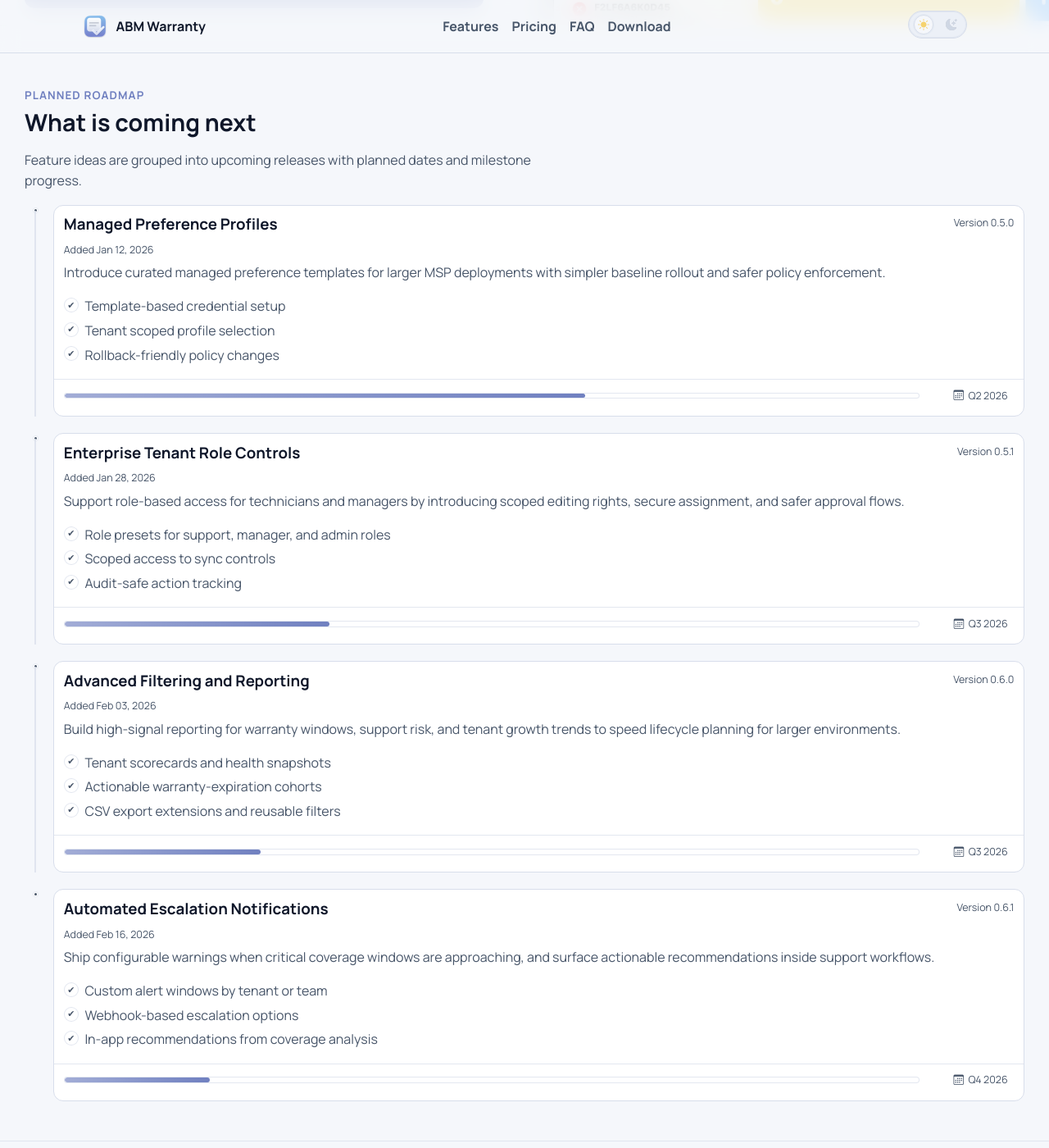
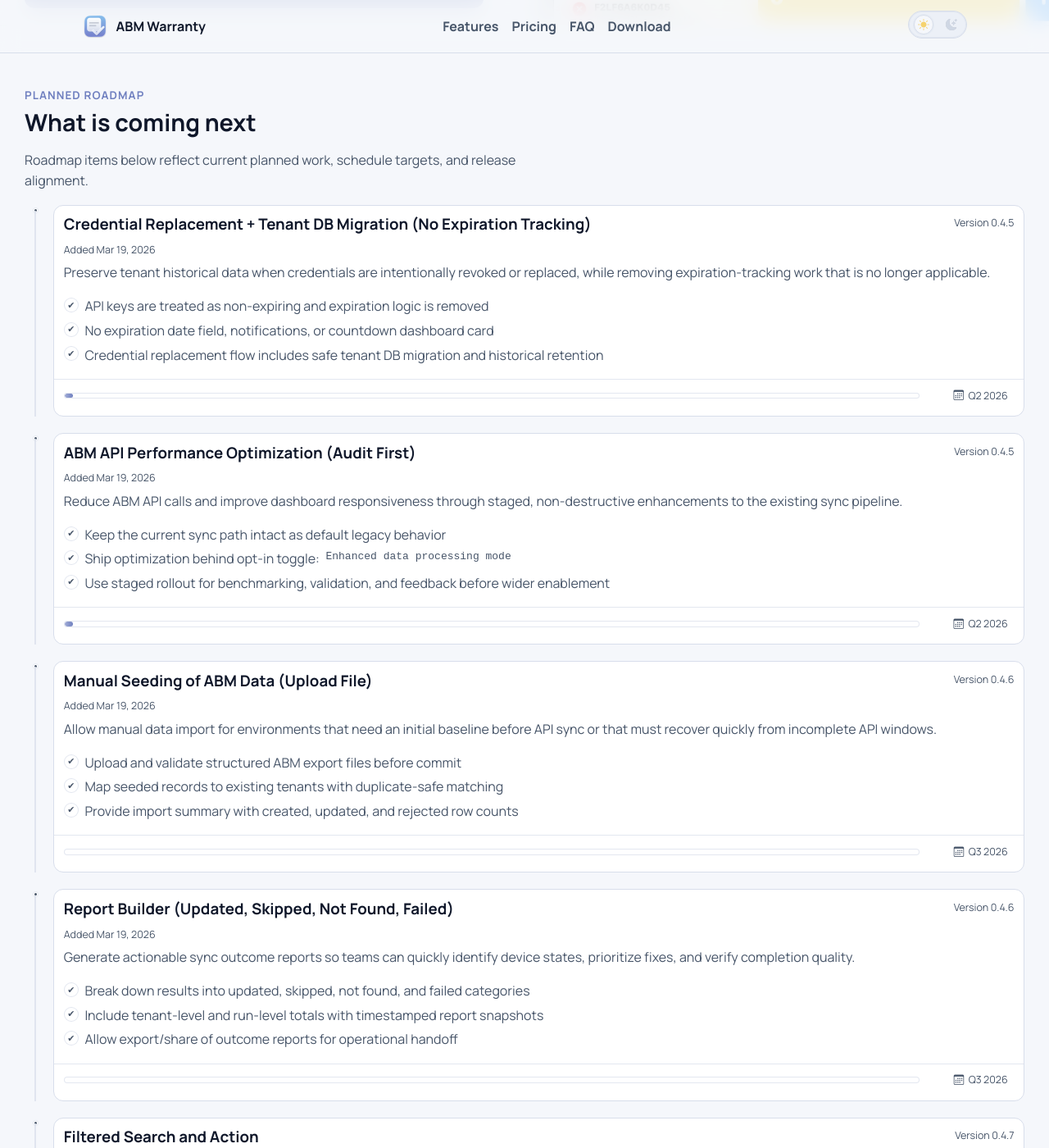
Before and after one commit to jonbrown21/abmwarranty, a Jekyll site: the page built from roadmap.md, in a window 1280 px wide and 1400 px high, scrolled down 729 px. Shown: the whole window at 82% size. Built offline with Jekyll 4.4.1, drawn with Linux system fonts in a browser that asks for light colours; some of the changed text lies outside the part shown.

Commit message:
content: replace roadmap cards with real March 19 plans

```diff
--- a/_includes/sections/roadmap.html
+++ b/_includes/sections/roadmap.html
@@ -2,7 +2,7 @@
   <div class="abm-container">
     <p class="eyebrow">Planned roadmap</p>
     <h2>What is coming next</h2>
-    <p class="abm-note">Feature ideas are grouped into upcoming releases with planned dates and milestone progress.</p>
+    <p class="abm-note">Roadmap items below reflect current planned work, schedule targets, and release alignment.</p>
 
     <div class="roadmap-timeline" aria-label="Roadmap timeline">
       <div class="roadmap-entry">
@@ -11,20 +11,20 @@
         </div>
         <article class="roadmap-card">
           <div class="roadmap-head-row">
-            <h3>Managed Preference Profiles</h3>
-            <p class="roadmap-version">Version 0.5.0</p>
+            <h3>Credential Replacement + Tenant DB Migration (No Expiration Tracking)</h3>
+            <p class="roadmap-version">Version 0.4.5</p>
           </div>
-          <p class="roadmap-added">Added Jan 12, 2026</p>
-          <p>Introduce curated managed preference templates for larger MSP deployments with simpler baseline rollout and safer policy enforcement.</p>
+          <p class="roadmap-added">Added Mar 19, 2026</p>
+          <p>Preserve tenant historical data when credentials are intentionally revoked or replaced, while removing expiration-tracking work that is no longer applicable.</p>
           <ul class="roadmap-list">
-            <li>Template-based credential setup</li>
-            <li>Tenant scoped profile selection</li>
-            <li>Rollback-friendly policy changes</li>
+            <li>API keys are treated as non-expiring and expiration logic is removed</li>
+            <li>No expiration date field, notifications, or countdown dashboard card</li>
+            <li>Credential replacement flow includes safe tenant DB migration and historical retention</li>
           </ul>
           <div class="roadmap-footer">
             <div class="roadmap-footer-progress">
               <div class="roadmap-progress">
-                <span class="roadmap-progress-bar" data-added="2026-01-12" data-target="2026-05-02"></span>
+                <span class="roadmap-progress-bar" data-added="2026-03-19" data-target="2026-06-30"></span>
               </div>
             </div>
             <div class="roadmap-footer-meta">
@@ -40,20 +40,49 @@
         </div>
         <article class="roadmap-card">
           <div class="roadmap-head-row">
-            <h3>Enterprise Tenant Role Controls</h3>
-            <p class="roadmap-version">Version 0.5.1</p>
+            <h3>ABM API Performance Optimization (Audit First)</h3>
+            <p class="roadmap-version">Version 0.4.5</p>
           </div>
-          <p class="roadmap-added">Added Jan 28, 2026</p>
-          <p>Support role-based access for technicians and managers by introducing scoped editing rights, secure assignment, and safer approval flows.</p>
+          <p class="roadmap-added">Added Mar 19, 2026</p>
+          <p>Reduce ABM API calls and improve dashboard responsiveness through staged, non-destructive enhancements to the existing sync pipeline.</p>
           <ul class="roadmap-list">
-            <li>Role presets for support, manager, and admin roles</li>
-            <li>Scoped access to sync controls</li>
-            <li>Audit-safe action tracking</li>
+            <li>Keep the current sync path intact as default legacy behavior</li>
+            <li>Ship optimization behind opt-in toggle: <code>Enhanced data processing mode</code></li>
+            <li>Use staged rollout for benchmarking, validation, and feedback before wider enablement</li>
           </ul>
           <div class="roadmap-footer">
             <div class="roadmap-footer-progress">
               <div class="roadmap-progress">
-                <span class="roadmap-progress-bar" data-added="2026-01-28" data-target="2026-07-09"></span>
+                <span class="roadmap-progress-bar" data-added="2026-03-19" data-target="2026-06-30"></span>
+              </div>
+            </div>
+            <div class="roadmap-footer-meta">
+              <p class="roadmap-date"><i class="bi bi-calendar3" aria-hidden="true"></i><span>Q2 2026</span></p>
+            </div>
+          </div>
+        </article>
+      </div>
+
+      <div class="roadmap-entry">
+        <div class="roadmap-dot-col">
+          <span class="roadmap-dot" aria-hidden="true"></span>
+        </div>
+        <article class="roadmap-card">
+          <div class="roadmap-head-row">
+            <h3>Manual Seeding of ABM Data (Upload File)</h3>
+            <p class="roadmap-version">Version 0.4.6</p>
+          </div>
+          <p class="roadmap-added">Added Mar 19, 2026</p>
+          <p>Allow manual data import for environments that need an initial baseline before API sync or that must recover quickly from incomplete API windows.</p>
+          <ul class="roadmap-list">
+            <li>Upload and validate structured ABM export files before commit</li>
+            <li>Map seeded records to existing tenants with duplicate-safe matching</li>
+            <li>Provide import summary with created, updated, and rejected row counts</li>
+          </ul>
+          <div class="roadmap-footer">
+            <div class="roadmap-footer-progress">
+              <div class="roadmap-progress">
+                <span class="roadmap-progress-bar" data-added="2026-03-19" data-target="2026-09-30"></span>
               </div>
             </div>
             <div class="roadmap-footer-meta">
@@ -69,20 +98,20 @@
         </div>
         <article class="roadmap-card">
           <div class="roadmap-head-row">
-            <h3>Advanced Filtering and Reporting</h3>
-            <p class="roadmap-version">Version 0.6.0</p>
+            <h3>Report Builder (Updated, Skipped, Not Found, Failed)</h3>
+            <p class="roadmap-version">Version 0.4.6</p>
           </div>
-          <p class="roadmap-added">Added Feb 03, 2026</p>
-          <p>Build high-signal reporting for warranty windows, support risk, and tenant growth trends to speed lifecycle planning for larger environments.</p>
+          <p class="roadmap-added">Added Mar 19, 2026</p>
+          <p>Generate actionable sync outcome reports so teams can quickly identify device states, prioritize fixes, and verify completion quality.</p>
           <ul class="roadmap-list">
-            <li>Tenant scorecards and health snapshots</li>
-            <li>Actionable warranty-expiration cohorts</li>
-            <li>CSV export extensions and reusable filters</li>
+            <li>Break down results into updated, skipped, not found, and failed categories</li>
+            <li>Include tenant-level and run-level totals with timestamped report snapshots</li>
+            <li>Allow export/share of outcome reports for operational handoff</li>
           </ul>
           <div class="roadmap-footer">
             <div class="roadmap-footer-progress">
               <div class="roadmap-progress">
-                <span class="roadmap-progress-bar" data-added="2026-02-03" data-target="2026-08-15"></span>
+                <span class="roadmap-progress-bar" data-added="2026-03-19" data-target="2026-09-30"></span>
               </div>
             </div>
             <div class="roadmap-footer-meta">
@@ -98,20 +127,78 @@
         </div>
         <article class="roadmap-card">
           <div class="roadmap-head-row">
-            <h3>Automated Escalation Notifications</h3>
-            <p class="roadmap-version">Version 0.6.1</p>
+            <h3>Filtered Search and Action</h3>
+            <p class="roadmap-version">Version 0.4.7</p>
           </div>
-          <p class="roadmap-added">Added Feb 16, 2026</p>
-          <p>Ship configurable warnings when critical coverage windows are approaching, and surface actionable recommendations inside support workflows.</p>
+          <p class="roadmap-added">Added Mar 19, 2026</p>
+          <p>Introduce high-speed filtered search across tenants and device states with direct operational actions from filtered result sets.</p>
           <ul class="roadmap-list">
-            <li>Custom alert windows by tenant or team</li>
-            <li>Webhook-based escalation options</li>
-            <li>In-app recommendations from coverage analysis</li>
+            <li>Filter by tenant, warranty state, AppleCare+ state, and sync status</li>
+            <li>Save and reuse common filter views for daily operations</li>
+            <li>Run batch actions from current filtered result selections</li>
           </ul>
           <div class="roadmap-footer">
             <div class="roadmap-footer-progress">
               <div class="roadmap-progress">
-                <span class="roadmap-progress-bar" data-added="2026-02-16" data-target="2026-08-23"></span>
+                <span class="roadmap-progress-bar" data-added="2026-03-19" data-target="2026-12-31"></span>
+              </div>
+            </div>
+            <div class="roadmap-footer-meta">
+              <p class="roadmap-date"><i class="bi bi-calendar3" aria-hidden="true"></i><span>Q4 2026</span></p>
+            </div>
+          </div>
+        </article>
+      </div>
+
+      <div class="roadmap-entry">
+        <div class="roadmap-dot-col">
+          <span class="roadmap-dot" aria-hidden="true"></span>
+        </div>
+        <article class="roadmap-card">
+          <div class="roadmap-head-row">
+            <h3>In App Purchases</h3>
+            <p class="roadmap-version">Version 0.4.8</p>
+          </div>
+          <p class="roadmap-added">Added Mar 19, 2026</p>
+          <p>Expand in-app purchasing to simplify plan upgrades, support add-on checkout, and license-state visibility directly inside the app.</p>
+          <ul class="roadmap-list">
+            <li>Support plan purchase and upgrade flows with clear entitlement states</li>
+            <li>Surface billing and subscription status in-app for administrators</li>
+            <li>Ensure purchase validation and graceful fallback for interrupted transactions</li>
+          </ul>
+          <div class="roadmap-footer">
+            <div class="roadmap-footer-progress">
+              <div class="roadmap-progress">
+                <span class="roadmap-progress-bar" data-added="2026-03-19" data-target="2026-09-30"></span>
+              </div>
+            </div>
+            <div class="roadmap-footer-meta">
+              <p class="roadmap-date"><i class="bi bi-calendar3" aria-hidden="true"></i><span>Q3 2026</span></p>
+            </div>
+          </div>
+        </article>
+      </div>
+
+      <div class="roadmap-entry">
+        <div class="roadmap-dot-col">
+          <span class="roadmap-dot" aria-hidden="true"></span>
+        </div>
+        <article class="roadmap-card">
+          <div class="roadmap-head-row">
+            <h3>MDM Sync with JAMF Pro</h3>
+            <p class="roadmap-version">Version 0.5.0</p>
+          </div>
+          <p class="roadmap-added">Added Mar 19, 2026</p>
+          <p>Introduce JAMF Pro integration to align ABM Warranty data with device-management workflows and reduce manual reconciliation effort.</p>
+          <ul class="roadmap-list">
+            <li>Map JAMF inventory identifiers to ABM warranty records with conflict handling</li>
+            <li>Sync selected device attributes on configurable intervals</li>
+            <li>Provide integration health diagnostics and sync error reporting</li>
+          </ul>
+          <div class="roadmap-footer">
+            <div class="roadmap-footer-progress">
+              <div class="roadmap-progress">
+                <span class="roadmap-progress-bar" data-added="2026-03-19" data-target="2026-12-31"></span>
               </div>
             </div>
             <div class="roadmap-footer-meta">
```
